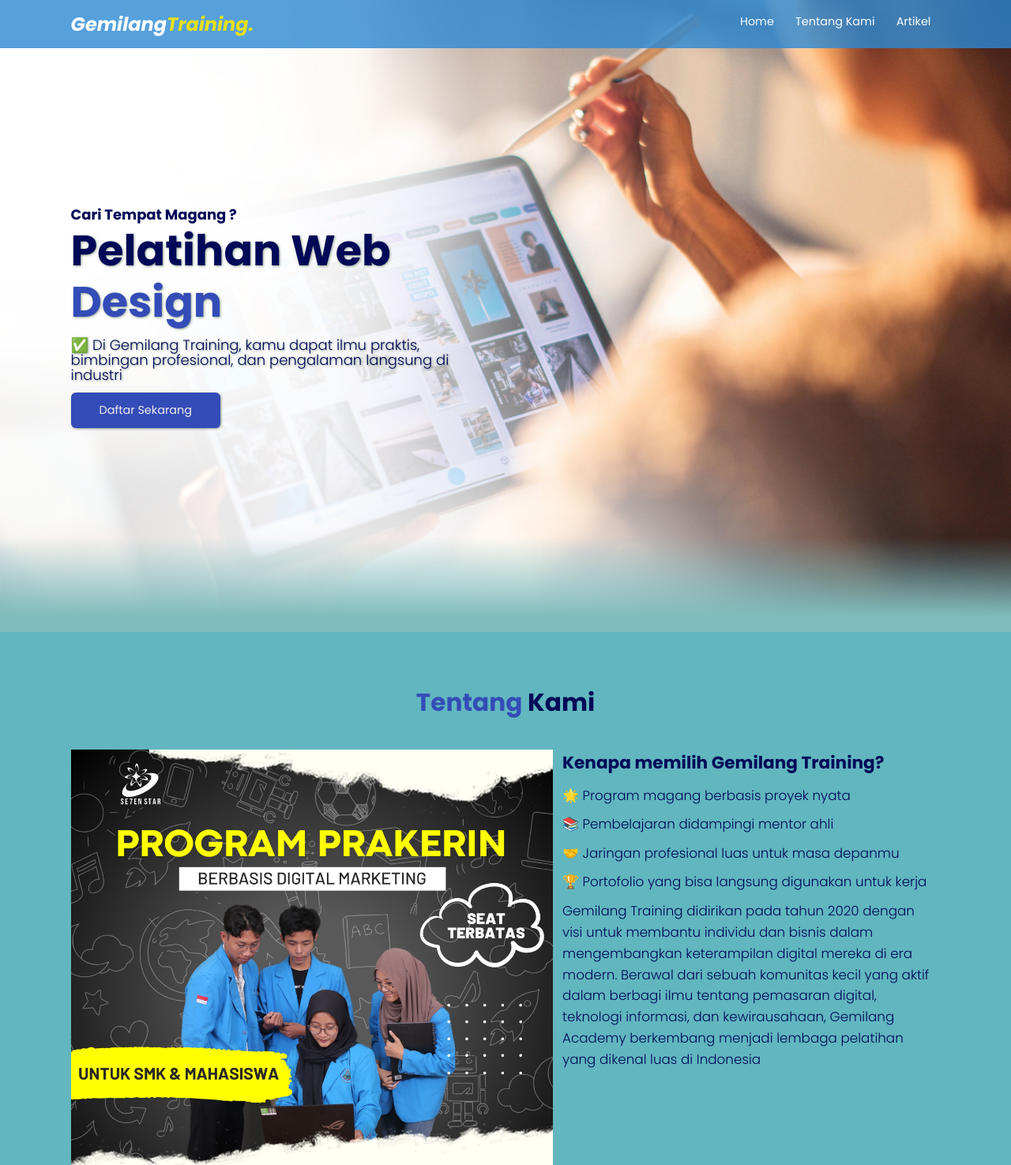
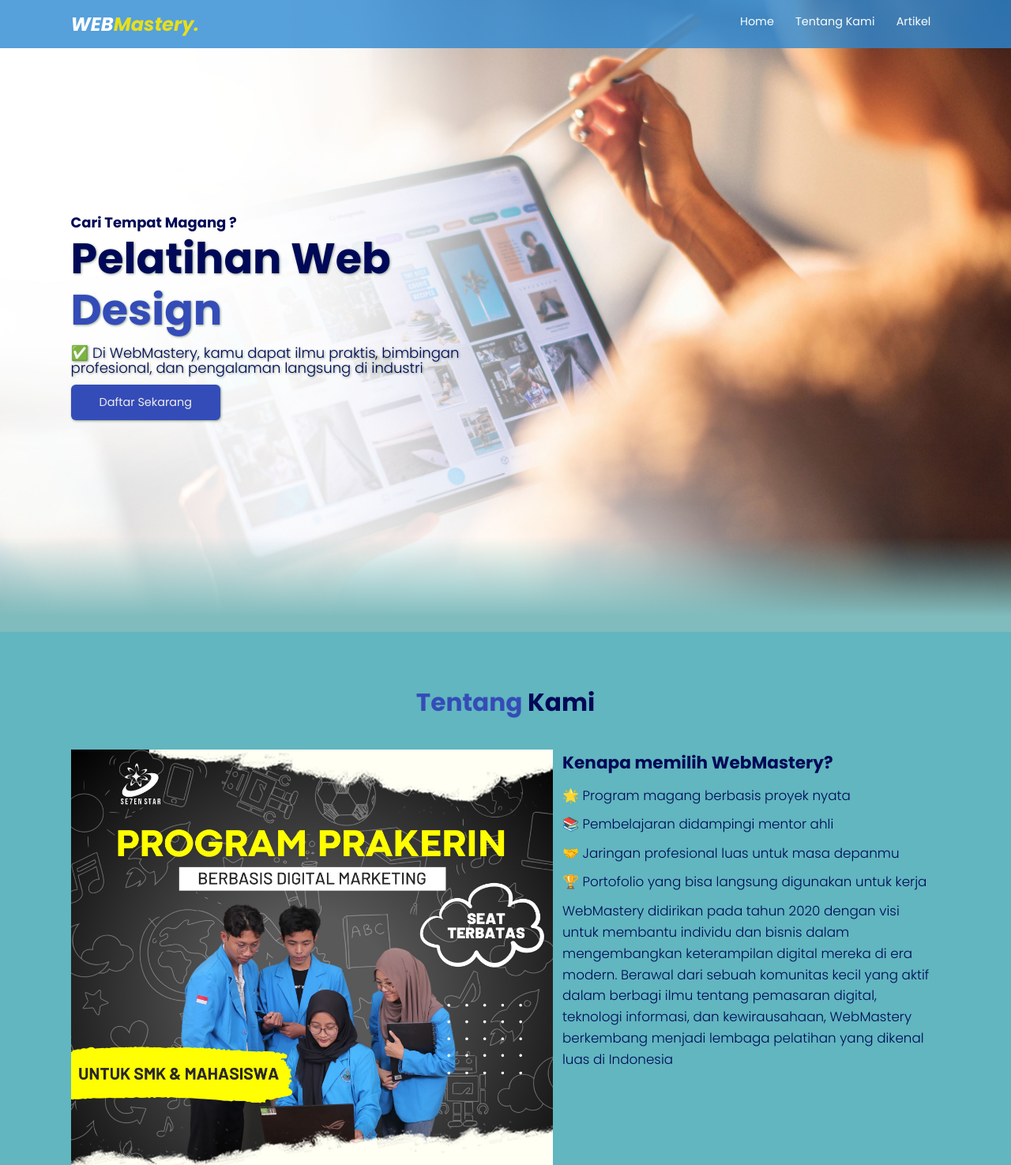
Before and after one commit to Rur25/Rur25.github.io, a plain HTML site: page index.html in a window 1280 px wide. Shown: the top 1475 px of the page at 79% size. Drawn offline with nearby package versions, Linux system fonts and the light colour scheme.

Commit message:
Add files via upload

```diff
--- a/index.html
+++ b/index.html
@@ -5,14 +5,14 @@
     <meta name="viewport" content="width=device-width, initial-scale=1, shrink-to-fit=no" />
     <meta name="keywords" content="kursus web development,pelatihan web design,jasa pembuatan website, Info Magang Web Development di Malang, Magang Mahasiswa 2025 di Malang" />
     <meta name="description" content="Ikuti Program Magang Mahasiswa Bisnis Digital & pelajari pengembangan website dari para ahli. Tingkatkan skill & raih pengalaman kerja nyata!" />
-    <meta name="author" content="Gemilang Training" />
-    <title>Gemilang Training</title>
+    <meta name="author" content="WebMastery" />
+    <title>WebMastery</title>
 
     <!-- Open Graph Meta Tags -->
     <meta property="og:title" content="Pelatihan Web Design di Malang " />
     <meta property="og:type" content="website" />
     <meta property="og:image" content="https://jasadigitalmarketingg.github.io/magangwebdevelopment/assets/magangwebdevelopment.png" />
-    <meta property="og:url" content="https://rur25.github.io/" />
+    <meta property="og:url" content="https://rur25.github.io/#home" />
     <meta property="og:description" content="Training" />
 
     <!-- Fonts -->
@@ -29,7 +29,7 @@
   <body>
     <!-- Navbar Start -->
     <nav class="navbar">
-      <a href="#" class="navbar-logo"><span>Gemilang</span>Training.</a>
+      <a href="#" class="navbar-logo"><span>WEB</span>Mastery.</a>
 
       <div class="navbar-nav">
         <a href="#home">Home</a>
@@ -44,7 +44,7 @@
       <main class="content">
         <h2>Cari Tempat Magang ?</h2>
         <h1>Pelatihan Web <span>Design</span></h1>
-        <p>✅ Di Gemilang Training, kamu dapat ilmu praktis, bimbingan profesional, dan pengalaman langsung di industri</p>
+        <p>✅ Di WebMastery, kamu dapat ilmu praktis, bimbingan profesional, dan pengalaman langsung di industri</p>
         <a href="https://wa.me/6285648294684" class="cta fa-mouse-pointer">Daftar Sekarang</a>
       </main>
     </section>
@@ -59,14 +59,14 @@
           <img src="img/Daftar Magang Informatika di Malang.JPG" alt="Tentang Kami" />
         </div>
         <div class="content">
-          <h3>Kenapa memilih Gemilang Training?</h3>
+          <h3>Kenapa memilih WebMastery?</h3>
           <p>🌟 Program magang berbasis proyek nyata</p>
           <p>📚 Pembelajaran didampingi mentor ahli</p>
           <p>🤝 Jaringan profesional luas untuk masa depanmu</p>
           <p>🏆 Portofolio yang bisa langsung digunakan untuk kerja</p>
           <p>
-            Gemilang Training didirikan pada tahun 2020 dengan visi untuk membantu individu dan bisnis dalam mengembangkan keterampilan digital mereka di era modern. Berawal dari sebuah komunitas kecil yang aktif dalam berbagi ilmu tentang
-            pemasaran digital, teknologi informasi, dan kewirausahaan, Gemilang Academy berkembang menjadi lembaga pelatihan yang dikenal luas di Indonesia
+            WebMastery didirikan pada tahun 2020 dengan visi untuk membantu individu dan bisnis dalam mengembangkan keterampilan digital mereka di era modern. Berawal dari sebuah komunitas kecil yang aktif dalam berbagi ilmu tentang
+            pemasaran digital, teknologi informasi, dan kewirausahaan, WebMastery berkembang menjadi lembaga pelatihan yang dikenal luas di Indonesia
           </p>
         </div>
       </div>
@@ -119,7 +119,7 @@
       </div>
 
       <div class="credit">
-        <p>Created by <a href="">Gemilang Founder</a> | &copy;2020.</p>
+        <p>Created by <a href="https://rur25.github.io/#home">WebMastery</a> | &copy;2020.</p>
       </div>
     </footer>
 
```
